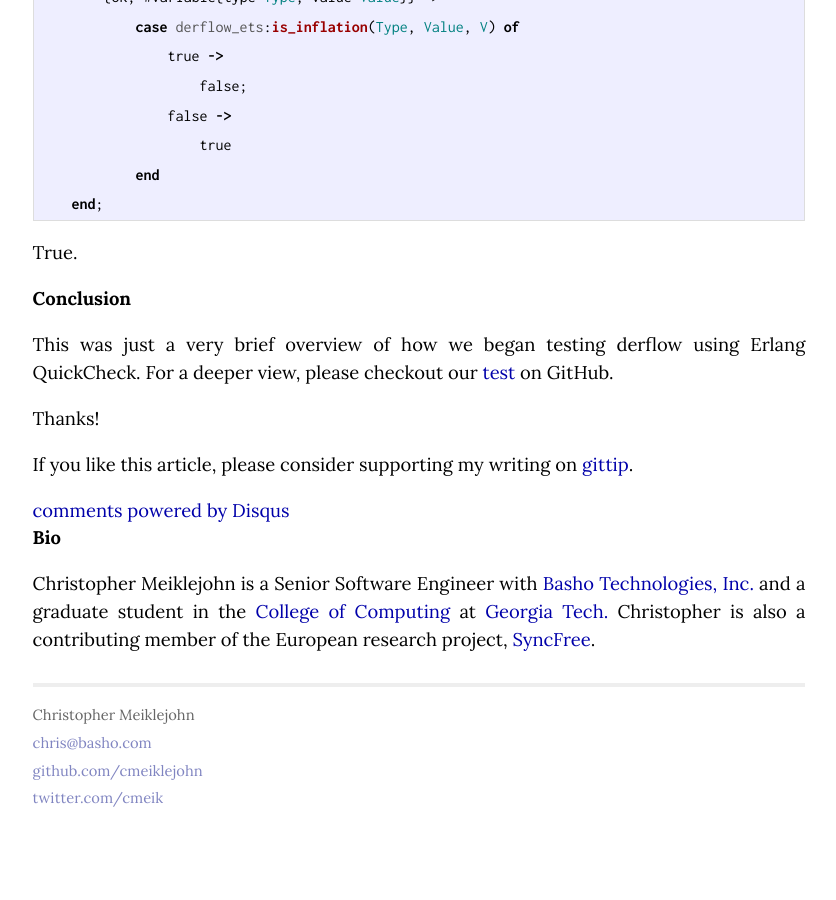
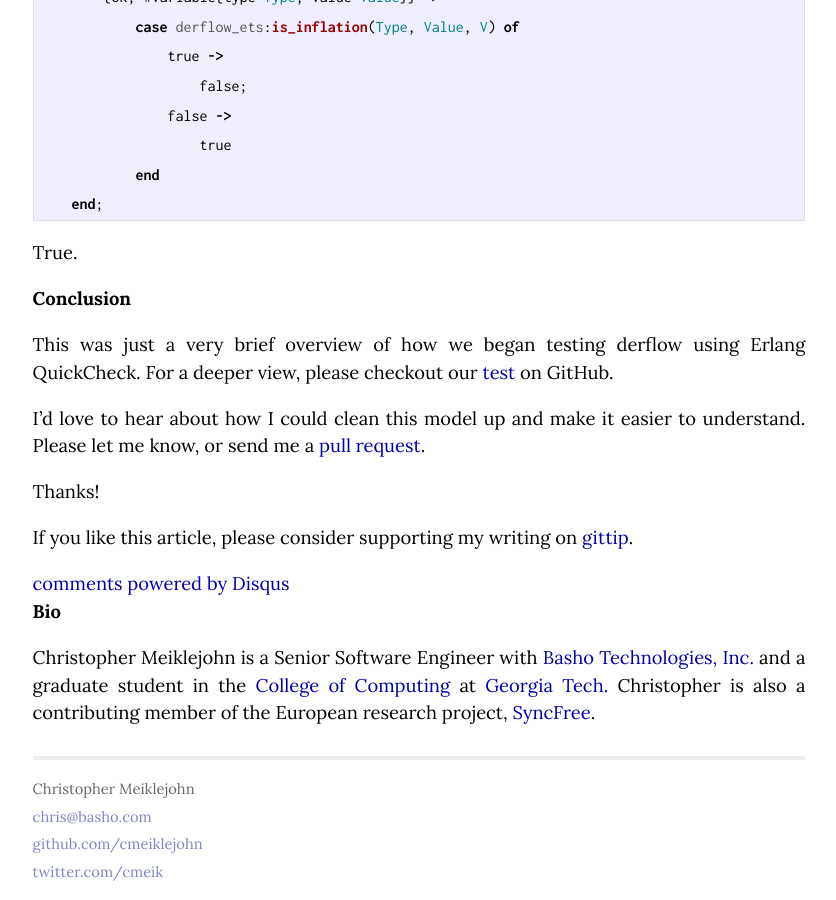
Before and after one commit to cmeiklejohn/cmeiklejohn.github.io, a Jekyll site: the page built from _posts/2014-10-01-quickchecking-derflow.markdown, in a window 1280 px wide and 900 px high, scrolled down 5613 px. Shown: the whole window, without its empty margins (221-1057 px from the left). Built offline with Jekyll 4.4.1, drawn with Linux system fonts in a browser that asks for light colours; comment, search, counter and statistics services are not loaded; before the commit the page ends 6439 px from its top, so only the background shows below that.

```diff
--- a/_posts/2014-10-01-quickchecking-derflow.markdown
+++ b/_posts/2014-10-01-quickchecking-derflow.markdown
@@ -250,6 +250,10 @@
 using Erlang QuickCheck.  For a deeper view, please checkout our
 [test][derflow_ets_eqc] on GitHub.
 
+I'd love to hear about how I could clean this model up and make it
+easier to understand.  Please let me know, or send me a [pull
+request][derflow].
+
 Thanks!
 
 [derflow_ets_eqc]: https://github.com/cmeiklejohn/derflow/blob/master/test/derflow_ets_eqc.erl
```
